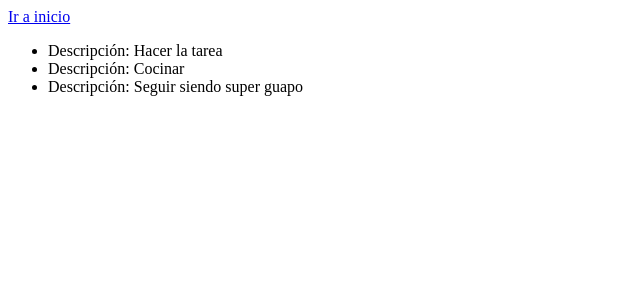
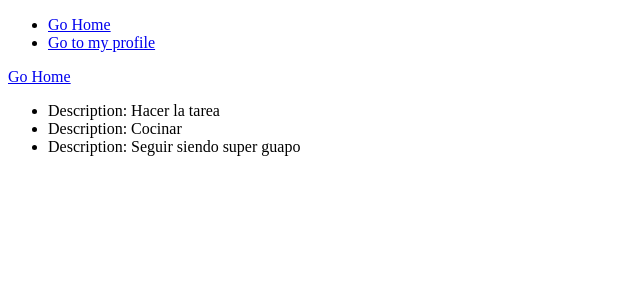
Before and after one commit to DiegoRamosLagos/flask-todos, a Flask app: page /hello in a window 1280 px wide. Shown: the top 300 px of the page, without its empty margins (0-640 px from the left). Run offline with Flask 2, Linux system fonts and the light colour scheme.

Commit message:
feat(templates): add
navbar template added

```diff
--- a/templates/base.html
+++ b/templates/base.html
@@ -6,6 +6,9 @@
     <title> {% block title %}Flask Platzi | {% endblock title %} </title>
 </head>
 <body>
+    <header>
+        {% include 'navbar.html' %}
+    </header>
     {% block content %}
 
     {% endblock content %}
--- a/templates/hello.html
+++ b/templates/hello.html
@@ -3,15 +3,15 @@
 
 {% block title %}
     {{super()}}
-    Bienvenido
+    Welcome
 {% endblock title %}
 {% block content %}
     {%if user_ip%}
         <h1>
-            Hello World Platzi, tu IP es {{ user_ip }}
+            Hello World Platzi, your IP is {{ user_ip }}
         </h1>
     {%else%}
-        <a href="{{url_for('index')}}">Ir a inicio</a>
+        <a href="{{url_for('index')}}">Go Home</a>
     {%endif%}
     <ul>
     {% for todo in todos %}
--- a/templates/macros.html
+++ b/templates/macros.html
@@ -1,3 +1,3 @@
 {% macro render_todo(todo) %}
-    <li>Descripción: {{todo}}</li>
+    <li>Description: {{todo}}</li>
 {% endmacro %}
--- /dev/null
+++ b/templates/navbar.html
@@ -0,0 +1,6 @@
+<nav>
+    <ul>
+        <li><a href="{{ url_for('index') }}">Go Home</a></li>
+        <li><a href="https://github.com/DiegoRamosLagos" target="_blank">Go to my profile</a></li>
+    </ul>
+</nav>
```
